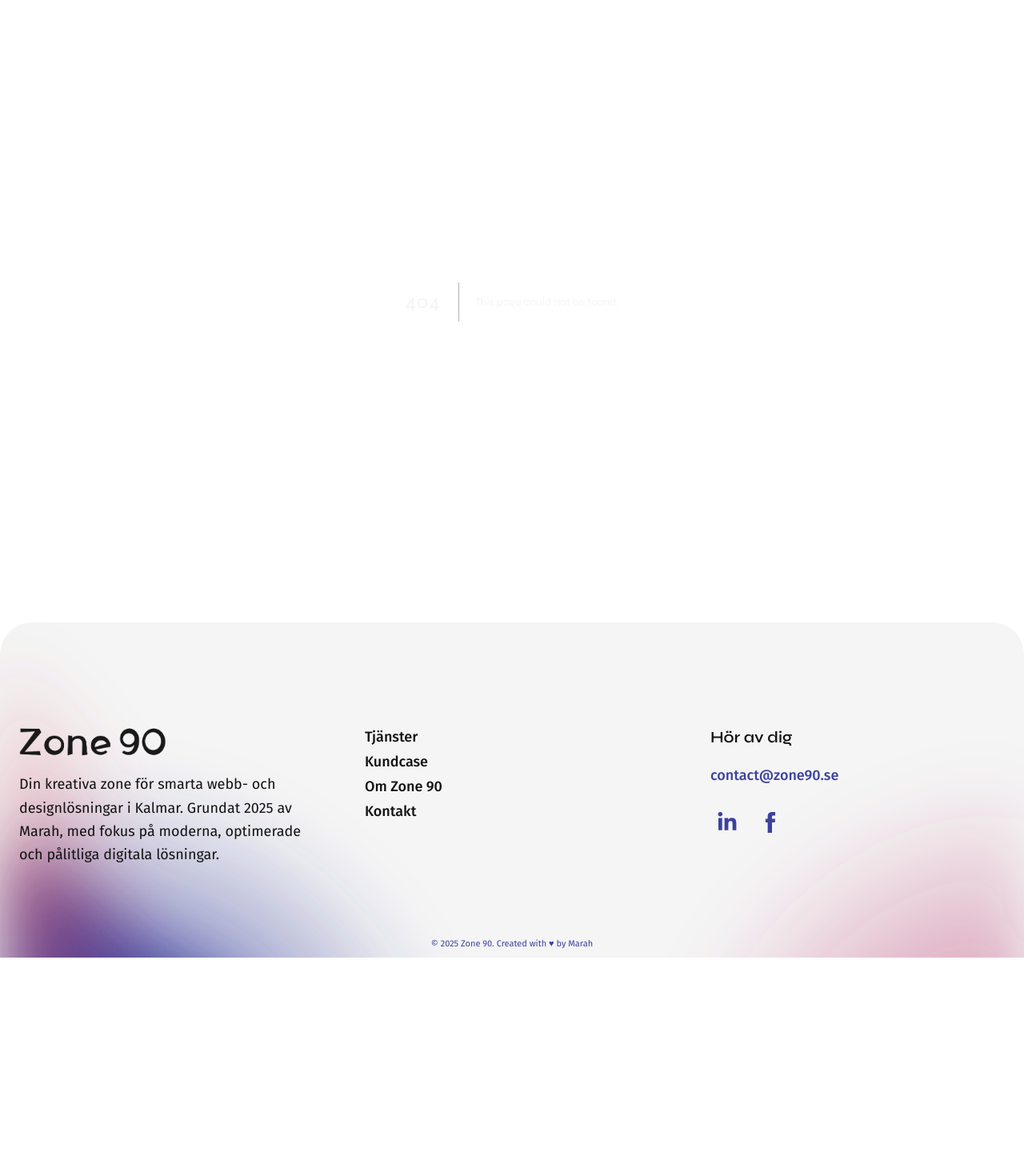
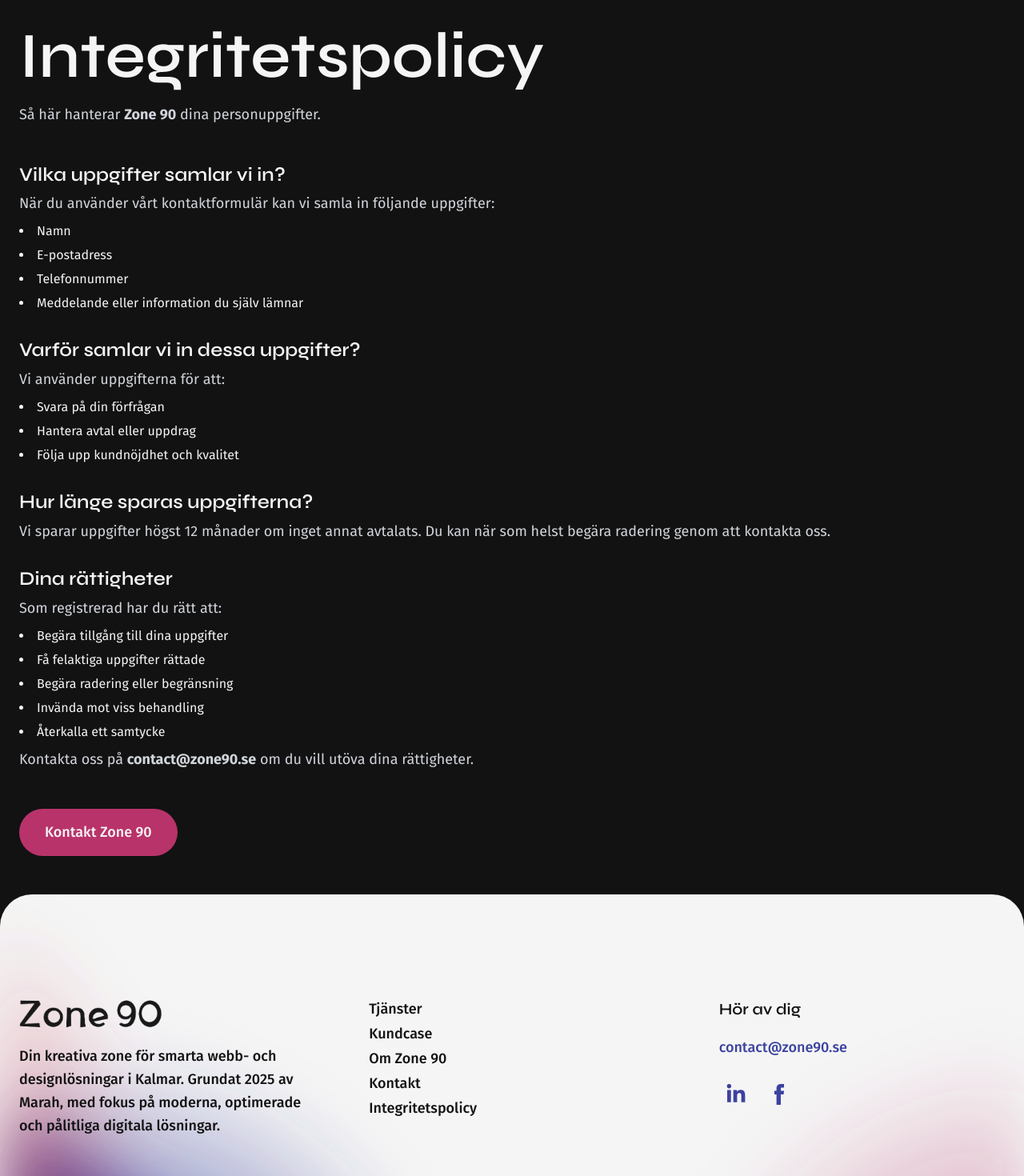
Before and after one commit to Marahkny/Marahs-portofolio, a Next.js app: page /privacy in a window 1280 px wide. Before the commit this address had no page. Shown: the part 160-1630 px from the top of the page at 80% size. Before the commit the page ends 1357 px from the top, so only its background shows below. Built offline with nearby package versions, Linux system fonts and the light colour scheme.

Commit message:
update the pricavy

```diff
--- a/src/app/Componenet/Footer.js
+++ b/src/app/Componenet/Footer.js
@@ -10,7 +10,7 @@ export default function Footer() {
   <GradintieFooter />
 </div>
 
-      <div className=" relative z-0 max-w-8xl mx-auto grid grid-cols-1 md:grid-cols-3 pb-20 gap-16">
+      <div className=" relative z-0 max-w-8xl mx-auto grid grid-cols-1 md:grid-cols-3 pb-20 gap-20">
 
 
         <div>
@@ -24,7 +24,7 @@ export default function Footer() {
     />
           </Link>
 
-          <p className="text-[#121212] leading-relaxed pt-5 max-w-md">
+          <p className="text-[#121212] leading-relaxed font-[500] pt-5 max-w-md">
 Din kreativa zone för smarta webb- och designlösningar i Kalmar. Grundat 2025 av Marah, med fokus på moderna, optimerade och pålitliga digitala lösningar.          </p>
 
         </div>
@@ -70,8 +70,16 @@ Din kreativa zone för smarta webb- och designlösningar i Kalmar. Grundat 2025
               >
                 Kontakt
               </Link>
+
             </li>
                         <li>
+                                                      <Link
+                href="/privacy"
+ className="relative inline-block font-[500] before:absolute before:bottom-0 before:left-0 before:h-[2px] before:w-0 before:bg-[#121212] before:transition-all before:duration-200 before:ease-in-out hover:before:w-full text-[#121212] focus:outline-none focus-visible:ring-2 focus-visible:ring-white"                aria-label="Contact Zone 90"
+                title="Integritetspolicy"
+              >
+               Integritetspolicy
+              </Link>
 
             </li>
           </ul>
--- a/src/app/Home/GradientBackground.js
+++ b/src/app/Home/GradientBackground.js
@@ -57,7 +57,6 @@ const GradientBackground = () => {
           <div className="g4"></div>
           <div className="g5"></div>
 
-          <div className="interactive" ref={interactiveRef}></div>
         </div>
       </div>
     </>
--- a/src/app/Home/bubble.css
+++ b/src/app/Home/bubble.css
@@ -5,7 +5,7 @@
   --color2: 184, 51, 106; /* #B8336A */
   --color3: 157, 42, 86;/* (Behöll RGB-värdena) */
   --color5: 59, 66, 159;  /* #FFB84C */
-  --circle-size: 90vw;
+  --circle-size: 80vw;
 
 }
 
@@ -31,9 +31,9 @@
 
 
 @keyframes moveVertical {
-  0% { transform: translateY(20%); }
+  0% { transform: translateY(10%); }
   40% { transform: translateY(30%); }
-  30% { transform: translateY(80%); }
+  30% { transform: translateY(60%); }
 }
 
 @keyframes moveFromTopBalanced {
@@ -57,7 +57,7 @@
 
 .gradient-bg {
   width: 100vw;
-  height: 120vh;
+  height: 130vh;
   position: relative;
   overflow: hidden;
 
@@ -78,9 +78,9 @@
   width: 100%;
   height: 100%;
   position: absolute;
-  top: 0;
+  top: -50px;
   left: 0;
-  max-height: 100vh;
+  max-height: 110vh;
   overflow: hidden;
 }
 
@@ -94,8 +94,8 @@
 }
 
 .g1 {
-  background: radial-gradient(circle at center, rgba(var(--color1), 0.7) 0, rgba(var(--color1), 0) 50%);
-  animation: moveVertical 30s ease infinite;
+  background: radial-gradient(circle at center, rgba(var(--color1), 0.7) 0, rgba(var(--color1), 0) 90%);
+  animation: moveVertical 10s ease infinite;
 }
 .g2 {
   position: absolute;
@@ -108,9 +108,9 @@
 }
 
 .g3 {
-  background: radial-gradient(circle at center, rgba(var(--color3), 0.7) 0, rgba(var(--color3), 0) 50%);
+  background: radial-gradient(circle at center, rgba(var(--color3), 0.7) 0, rgba(var(--color3), 0) 80%);
   transform-origin: calc(70% - 400px);
-  animation: moveFromTopBalanced 40s ease-in-out infinite;
+  animation: moveFromTopBalanced 20s ease-in-out infinite;
 }
 
 
@@ -122,7 +122,7 @@
 }
 
 .g5 {
-  background: radial-gradient(circle at center, rgba(var(--color2), 0.7) 0, rgba(var(--color2), 0) 50%);
+  background: radial-gradient(circle at center, rgba(var(--color2), 0.7) 0, rgba(var(--color2), 0) 60%);
   transform-origin: calc(50% - 800px) calc(50% + 200px);
-  animation: moveInCircle 40s ease-in-out infinite;
+  animation: moveInCircle 20s ease infinite;
 }
--- a/src/app/kontakt/kontaktsida.js
+++ b/src/app/kontakt/kontaktsida.js
@@ -1,7 +1,7 @@
 "use client";
 
 import React, { useState } from "react";
-import emailjs from "@emailjs/browser";
+import Link from "next/link";
 
 const Kontaktsida = () => {
   const [formData, setFormData] = useState({
@@ -182,9 +182,15 @@ const Kontaktsida = () => {
               className="w-5 h-5 text-[#3B429F] border-[#3B429F] rounded focus:ring-[#3B429F]"
               required
             />
-            <label className="text-gray-300">
-              Jag har läst och accepterar integritetspolicy.
-            </label>
+
+
+<label className="text-gray-300" >
+  Jag har läst och accepterar{" "}
+  <Link href="/privacy" className=" underline ">
+    integritetspolicy
+  </Link>. <span className="text-[#F5F5F5]">*</span>
+</ label>
+
           </div>
 
           {/* Submit */}
--- /dev/null
+++ b/src/app/privacy/integritetspolicy.js
@@ -0,0 +1,96 @@
+"use client";
+
+import Link from "next/link";
+import { HiArrowSmallRight } from "react-icons/hi2";
+export default function Integritetspolicy() {
+  return (
+    <main className="max-w-8xl mx-auto px-6 py-12 ">
+      {/* Header */}
+      <header className="mb-12 text-left">
+        <h1 className=" mb-4 ">
+          Integritetspolicy
+        </h1>
+        <p >
+          Så här hanterar <strong>Zone 90</strong> dina personuppgifter.
+        </p>
+      </header>
+
+      {/* Section */}
+      <section className="space-y-8 leading-relaxed">
+        <div>
+          <h2 className="text-[24px] mb-2">Vilka uppgifter samlar vi in?</h2>
+          <p>
+            När du använder vårt kontaktformulär kan vi samla in följande uppgifter:
+          </p>
+          <ul className="list-disc list-inside text-[#F5F5F5] mt-2 space-y-1">
+            <li>Namn</li>
+            <li>E-postadress</li>
+            <li>Telefonnummer</li>
+            <li>Meddelande eller information du själv lämnar</li>
+          </ul>
+        </div>
+
+        <div>
+          <h2 className="text-[24px] mb-2">Varför samlar vi in dessa uppgifter?</h2>
+          <p>Vi använder uppgifterna för att:</p>
+          <ul className="list-disc list-inside mt-2 text-[#F5F5F5] space-y-1">
+            <li>Svara på din förfrågan</li>
+            <li>Hantera avtal eller uppdrag</li>
+            <li>Följa upp kundnöjdhet och kvalitet</li>
+          </ul>
+        </div>
+
+        <div>
+          <h2 className="text-[24px] mb-2">Hur länge sparas uppgifterna?</h2>
+          <p>
+            Vi sparar uppgifter högst 12 månader om inget annat avtalats. Du kan
+            när som helst begära radering genom att kontakta oss.
+          </p>
+        </div>
+
+        <div>
+          <h2 className="text-[24px] mb-2">Dina rättigheter</h2>
+          <p>Som registrerad har du rätt att:</p>
+          <ul className="list-disc list-inside mt-2 text-[#F5F5F5] space-y-1">
+            <li>Begära tillgång till dina uppgifter</li>
+            <li>Få felaktiga uppgifter rättade</li>
+            <li>Begära radering eller begränsning</li>
+            <li>Invända mot viss behandling</li>
+            <li>Återkalla ett samtycke</li>
+          </ul>
+          <p className="mt-2">
+            Kontakta oss på <strong>contact@zone90.se</strong> om du vill utöva dina rättigheter.
+          </p>
+        </div>
+
+
+      </section>
+
+      {/* CTA */}
+      <div className="mt-12 text-left">
+<Link
+  href="/kontakt"
+  className=" w-full sm:w-auto relative inline-flex items-center justify-center bg-[#B8336A] text-[#F5F5F5] py-4 px-8 rounded-full
+             group font-[500] transition-colors duration-300 overflow-hidden"
+  aria-label="Kontakt Zone 90"
+  title="Kontakt Zone 90"
+  role="button"
+>
+  <span
+    className="inline-flex items-center text-[#F5F5F5] transition-all duration-300 group-hover:-translate-x-4 "
+  >
+     Kontakt Zone 90
+  </span>
+
+  {/* Arrow - appears on hover */}
+  <span
+    className="absolute right-3 opacity-0 translate-x-6 transition-all duration-300
+               group-hover:opacity-100 group-hover:translate-x-0"
+  >
+    <HiArrowSmallRight  className="text-[#F5F5F5] text-[24px] items-center" />
+  </span>
+</Link>
+      </div>
+    </main>
+  );
+}
--- /dev/null
+++ b/src/app/privacy/page.jsx
@@ -0,0 +1,32 @@
+import Integritetspolicy from "./integritetspolicy";
+
+export const metadata = {
+  title: "Zone 90 » Integritetspolicy",
+  description:
+    "Zone 90 integritetspolicy",
+  keywords: [
+    "Integritetspolicy",
+  ],
+  openGraph: {
+    title: "Zone 90 – Integritetspolicy",
+    description:
+      "Professionella tjänster inom webbutveckling, WordPress, UI/UX-design och SEO-optimering. Zone 90 hjälper företag att skapa starka digitala lösningar.",
+    images: ["/photos/logo90.png"],
+    type: "website",
+    url: "https://zone90.se/privacy",
+  },
+  icons: {
+    icon: "/photos/logo90.png",
+  },
+  viewport: {
+    width: "device-width",
+    initialScale: 1,
+  },
+  alternates: {
+    canonical: "https://zone90.se/privacy",
+  },
+};
+
+export default function Page() {
+  return <Integritetspolicy />;
+}
```
